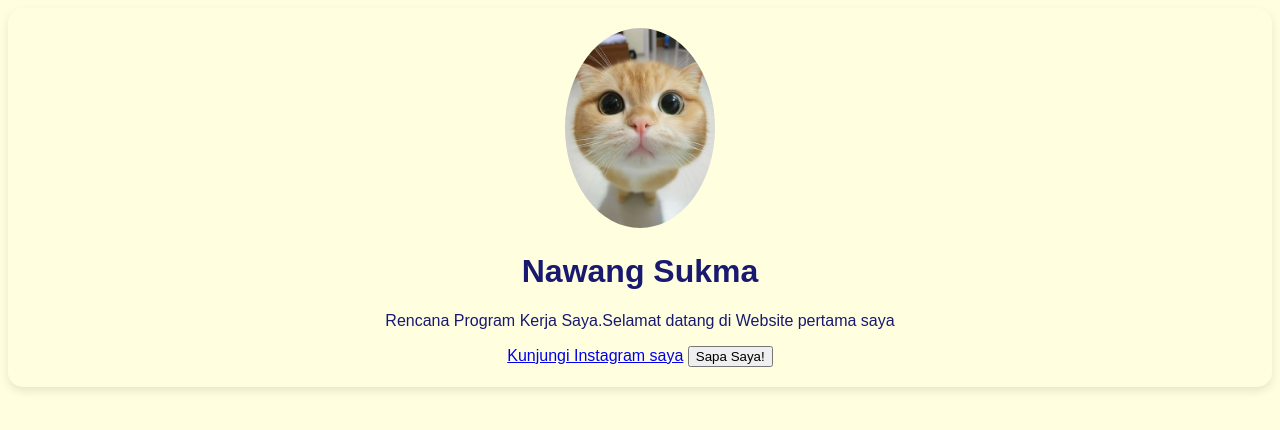
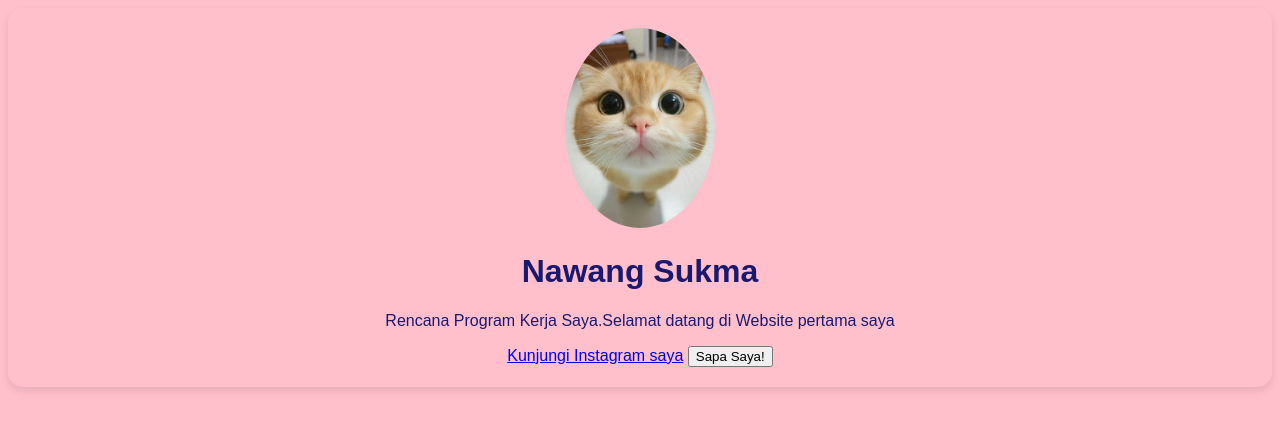
Before and after one commit to skyblue26/pekerjaan, a plain HTML site: page index.html in a window 1280 px wide. Drawn offline with Linux system fonts and the light colour scheme.

Commit message:
Update style.css

```diff
--- a/style.css
+++ b/style.css
@@ -1,5 +1,5 @@
 body {
-  background-color:  #FFFFE0; /* warna kuning cerah */
+  background-color:  #FFC0CB; /* warna merah muda */
 font-family: Arial, sans-serif; /* Jenis huruf yang bersih dan mudah dibaca */
 color: #191970; /* warna teks utama (Biru Gelap)}
 
```
